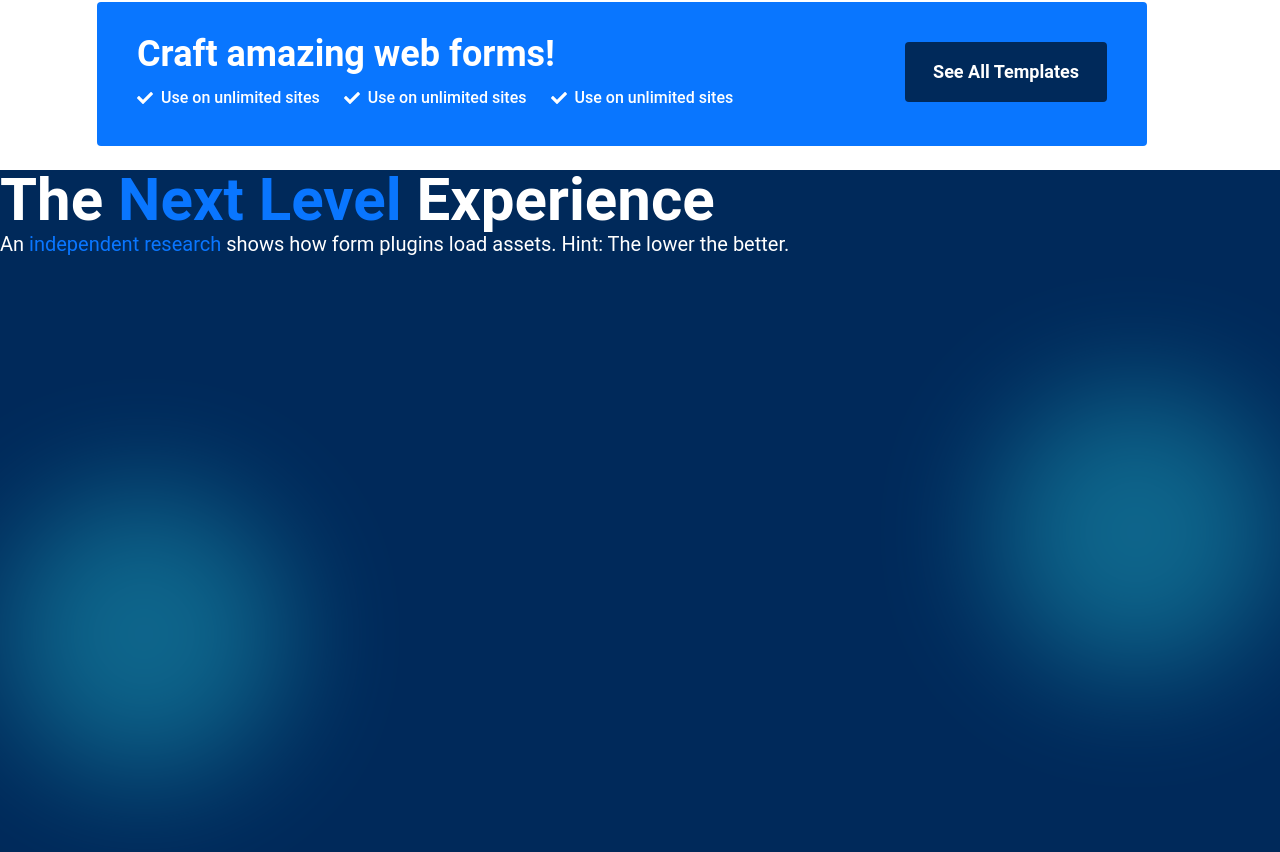
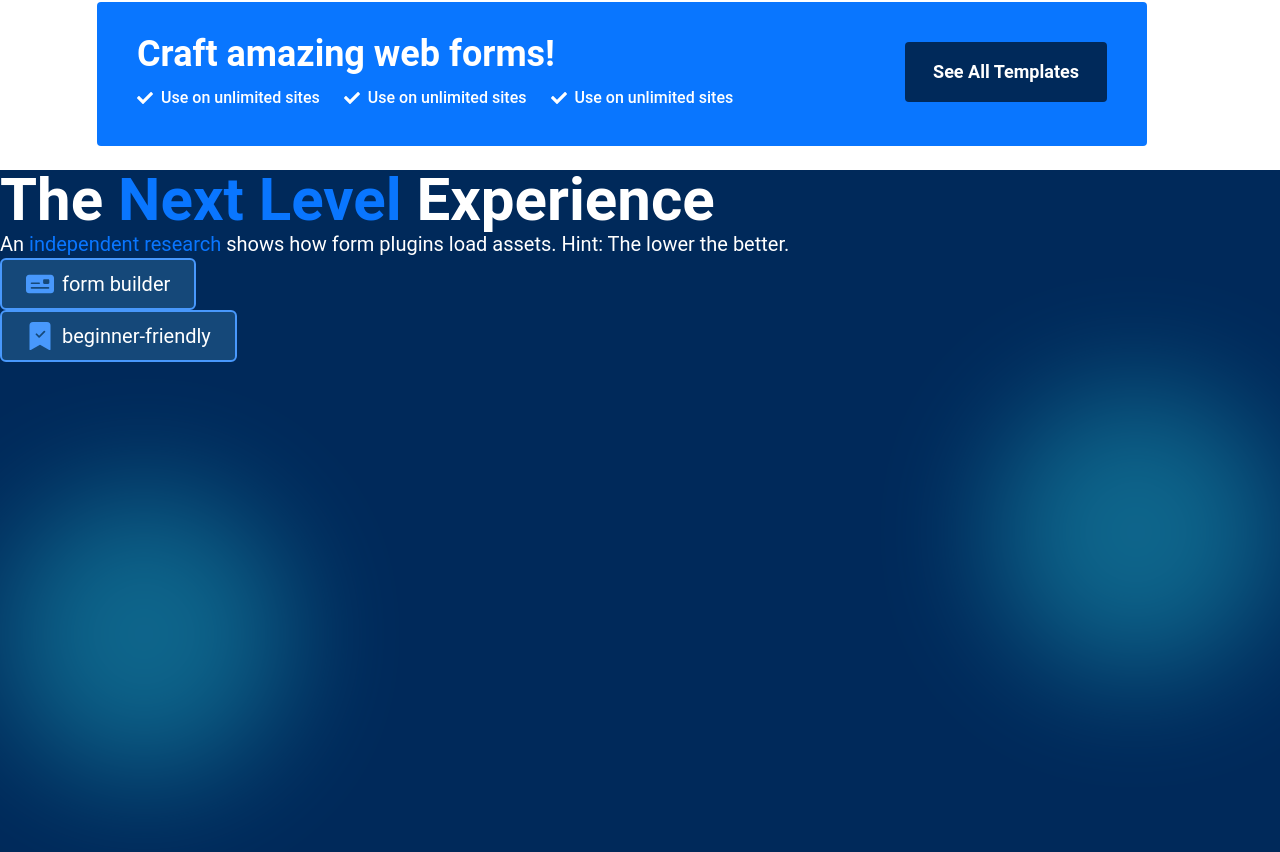
Before and after one commit to ronobir84/fluent-forms, a React (Vite) app: page / in a window 1280 px wide. Shown: the part 3689-4541 px from the top of the page. Built offline with nearby package versions, Linux system fonts and the light colour scheme.

Commit message:
add this button

```diff
--- a/src/Pages/HomePage/NextLevel/NextLevel.jsx
+++ b/src/Pages/HomePage/NextLevel/NextLevel.jsx
@@ -18,6 +18,18 @@ const NextLevel = () => {
                     </div>
 
                     <div>
+                        <div>
+                            <button className="flex gap-2 items-center px-6 py-[10px] bg-[#154879] rounded-md border-solid border-2 border-[#4898FC]">
+                                <FaMoneyCheck className="w-7 h-7 text-[#4898FC]"></FaMoneyCheck>
+                                <span className="text-xl text-white font-normal">form builder</span>
+                            </button>
+                        </div>
+                        <div>
+                            <button className="flex gap-2 items-center px-6 py-[10px] bg-[#154879] rounded-md border-solid border-2 border-[#4898FC]">
+                                <BsBookmarkCheckFill className="w-7 h-7 text-[#4898FC]"></BsBookmarkCheckFill>
+                                <span className="text-xl text-white font-normal">beginner-friendly</span>
+                            </button>
+                        </div>
 
                     </div>
                 </div>
```
